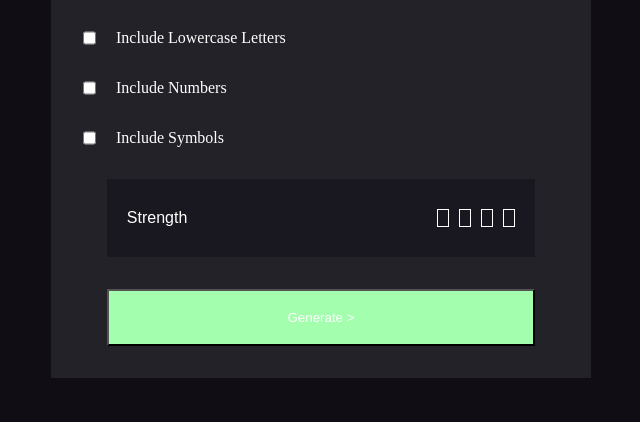
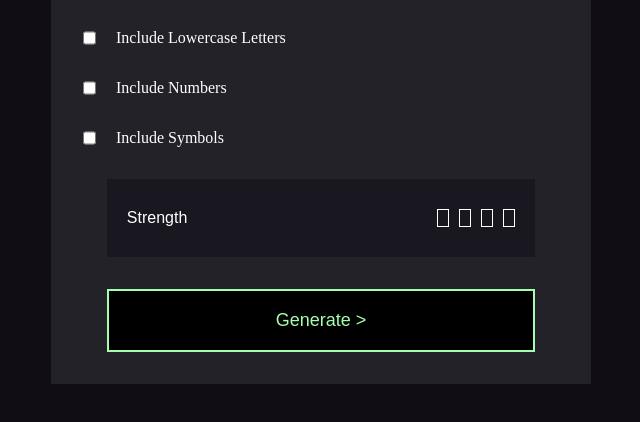
Before and after one commit to AgrapujyaLashkari/Mid-Semester-Project, a plain HTML site: page index.html in a window 1280 px wide. In both pictures the pointer is over the button "Generate >". Shown: the part 378-800 px from the top of the page, without its empty margins (319-959 px from the left). Drawn offline with Linux system fonts and the light colour scheme.

Commit message:
Update styles.css

```diff
--- a/styles.css
+++ b/styles.css
@@ -159,13 +159,24 @@ input[type="range"] {
     position: relative;
     left: 5%;
     cursor: pointer;
+    font-size: 18px;
+    color: black;
+    font-weight: 501;
+}
 
 
-
-}
-.generateBtn span{
+/* .generateBtn span{
     font-size: 18px;
     color: black;
     font-weight: 501;
 
+} */
+
+button:hover{
+    background-color: black;
+    color: #A3FFAE;
+    border: 2px solid #A3FFAE;
 }
+button>svg:hover{
+    color: #A3FFAE;
+}
```
